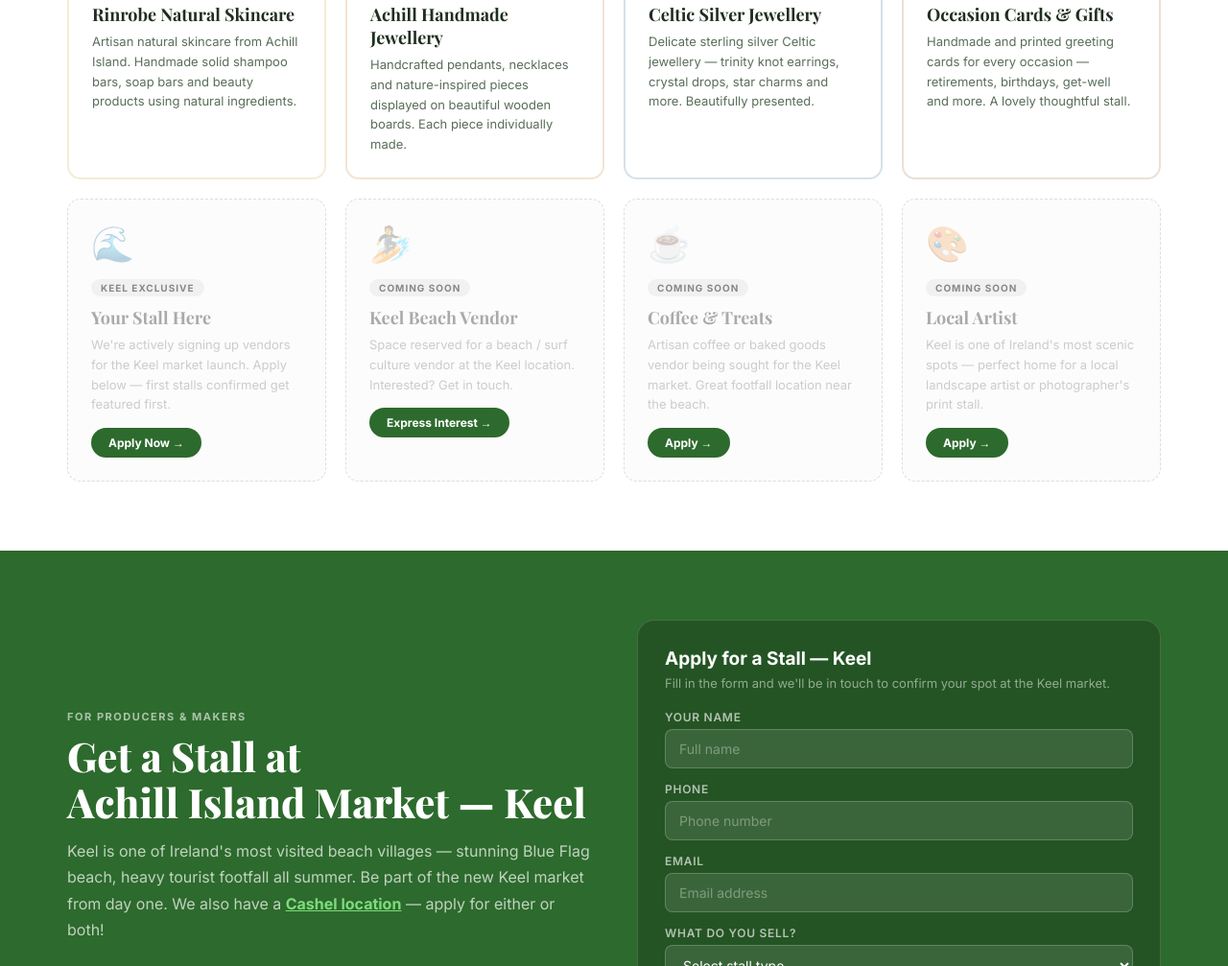
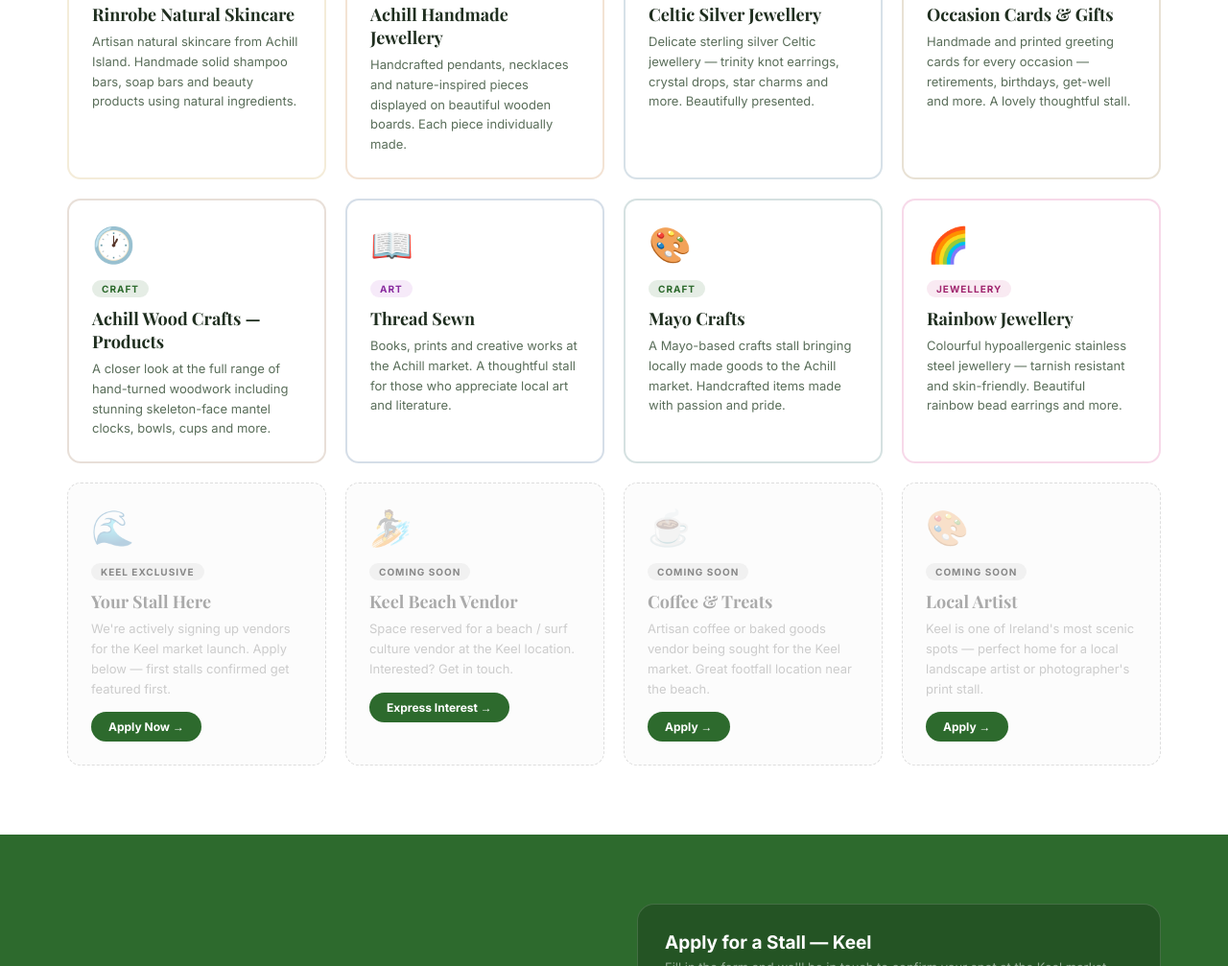
Before and after one commit to exposuresolutions/achill-island-market, a plain HTML site: page keel.html in a window 1280 px wide. Shown: the part 2059-3066 px from the top of the page at 96% size. Drawn offline with nearby package versions, Linux system fonts and the light colour scheme.

Commit message:
Add all Cashel vendors to Keel page, fix meta URLs to achillstore.store

```diff
--- a/keel.html
+++ b/keel.html
@@ -7,11 +7,11 @@
 <meta name="description" content="Achill Island Market at Keel, Achill Island. Local producers, crafts, food and artisan goods every Saturday. Support local — shop Achill.">
 <meta property="og:title" content="Achill Island Market — Keel | Saturday Market on Achill Island">
 <meta property="og:description" content="Achill Island Market in Keel — local food, crafts, plants and artisan goods from producers across the island. Also see our Cashel location every Wednesday.">
-<meta property="og:url" content="https://achill-keel.netlify.app">
+<meta property="og:url" content="https://achillstore.store/keel.html">
 <meta property="og:image" content="https://assets.cdn.filesafe.space/YKBJAZZGxxiZyFA9Z8eQ/media/69ad7d1a14ebc398ec44a215.png">
 <meta name="twitter:card" content="summary_large_image">
 <link rel="icon" href="https://assets.cdn.filesafe.space/YKBJAZZGxxiZyFA9Z8eQ/media/69ad7d1a14ebc398ec44a215.png" type="image/png">
-<link rel="canonical" href="https://achill-keel.netlify.app">
+<link rel="canonical" href="https://achillstore.store/keel.html">
 <link rel="preconnect" href="https://fonts.googleapis.com">
 <link rel="preconnect" href="https://fonts.gstatic.com" crossorigin>
 <link href="https://fonts.googleapis.com/css2?family=Playfair+Display:wght@700;800&family=Inter:wght@400;500;600;700&display=swap" rel="stylesheet">
@@ -30,7 +30,7 @@
     "addressCountry": "IE"
   },
   "geo": { "@type": "GeoCoordinates", "latitude": 53.9692, "longitude": -10.0731 },
-  "url": "https://achill-keel.netlify.app"
+  "url": "https://achillstore.store/keel.html"
 }
 </script>
 
@@ -395,6 +395,34 @@ gtag('config','G-DBRFEEKZYR',{page_title:document.title,page_location:window.loc
         <p>Handmade and printed greeting cards for every occasion — retirements, birthdays, get-well and more. A lovely thoughtful stall.</p>
       </div>
 
+      <div class="vendor-card" style="border-color:#8b5e3c33;border-width:2px">
+        <div class="vendor-icon">🕐</div>
+        <span class="vendor-tag craft">Craft</span>
+        <h3>Achill Wood Crafts — Products</h3>
+        <p>A closer look at the full range of hand-turned woodwork including stunning skeleton-face mantel clocks, bowls, cups and more.</p>
+      </div>
+
+      <div class="vendor-card" style="border-color:#2d5a8a33;border-width:2px">
+        <div class="vendor-icon">📖</div>
+        <span class="vendor-tag art">Art</span>
+        <h3>Thread Sewn</h3>
+        <p>Books, prints and creative works at the Achill market. A thoughtful stall for those who appreciate local art and literature.</p>
+      </div>
+
+      <div class="vendor-card" style="border-color:#2d6a6a33;border-width:2px">
+        <div class="vendor-icon">🎨</div>
+        <span class="vendor-tag craft">Craft</span>
+        <h3>Mayo Crafts</h3>
+        <p>A Mayo-based crafts stall bringing locally made goods to the Achill market. Handcrafted items made with passion and pride.</p>
+      </div>
+
+      <div class="vendor-card" style="border-color:#d4409033;border-width:2px">
+        <div class="vendor-icon">🌈</div>
+        <span class="vendor-tag jewellery">Jewellery</span>
+        <h3>Rainbow Jewellery</h3>
+        <p>Colourful hypoallergenic stainless steel jewellery — tarnish resistant and skin-friendly. Beautiful rainbow bead earrings and more.</p>
+      </div>
+
       <!-- Placeholder stalls for Keel-specific new vendors -->
       <div class="vendor-card placeholder-card" style="border-style:dashed">
         <div class="vendor-icon">🌊</div>
```
